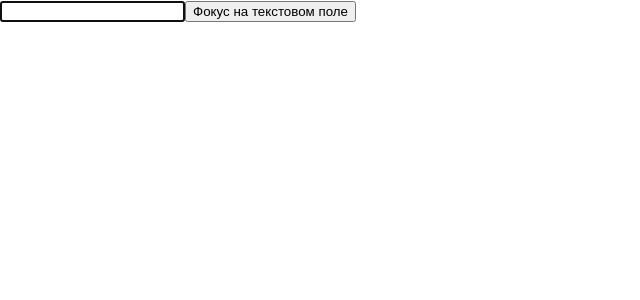
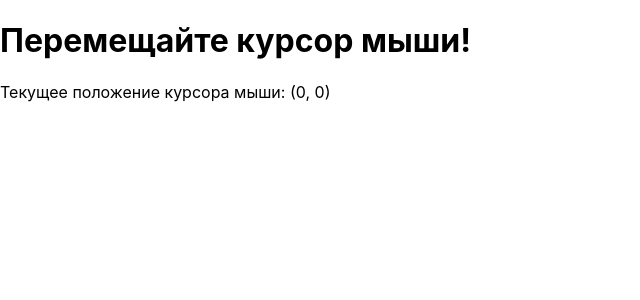
Before and after one commit to PeteDekterev/StudingReact, a React (Create React App) app: page / in a window 1280 px wide. Shown: the top 300 px of the page, without its empty margins (0-640 px from the left). Built offline with nearby package versions, Linux system fonts and the light colour scheme.

Commit message:
add MouseTracker

```diff
--- /dev/null
+++ b/src/advancedComponents/RenderProps/MouseTracker.js
@@ -0,0 +1,27 @@
+import React from "react";
+
+class MouseTracker extends React.Component {
+  constructor(props) {
+    super(props);
+    this.handleMouseMove = this.handleMouseMove.bind(this);
+    this.state = { x: 0, y: 0 };
+  }
+
+  handleMouseMove(event) {
+    this.setState({
+      x: event.clientX,
+      y: event.clientY
+    });
+  }
+
+  render() {
+    return (
+      <div style={{ height: '100vh' }} onMouseMove={this.handleMouseMove}>
+        <h1>Перемещайте курсор мыши!</h1>
+        <p>Текущее положение курсора мыши: ({this.state.x}, {this.state.y})</p>
+      </div>
+    );
+  }
+}
+
+export default MouseTracker;
--- a/src/index.js
+++ b/src/index.js
@@ -17,7 +17,8 @@ import './index.css';
 // import App from "./advancedComponents/CodeSplitting/App";
 // import App from "./advancedComponents/Context/App";
 // import CustomTextInput from "./advancedComponents/Refs/RefForDOM";
-import AutoFocusTextInput from "./advancedComponents/Refs/RefForClass";
+// import AutoFocusTextInput from "./advancedComponents/Refs/RefForClass";
+import MouseTracker from "./advancedComponents/RenderProps/MouseTracker";
 import * as serviceWorker from './serviceWorker';
 
 // const numbers = [1, 2, 3, 4, 5];
@@ -48,7 +49,8 @@ ReactDOM.render(
     {/*<Table/>*/}
     {/*<App/>*/}
     {/*<CustomTextInput/>*/}
-    <AutoFocusTextInput/>
+    {/*<AutoFocusTextInput/>*/}
+    <MouseTracker/>
   </div>,
   document.getElementById('root')
 );
```
